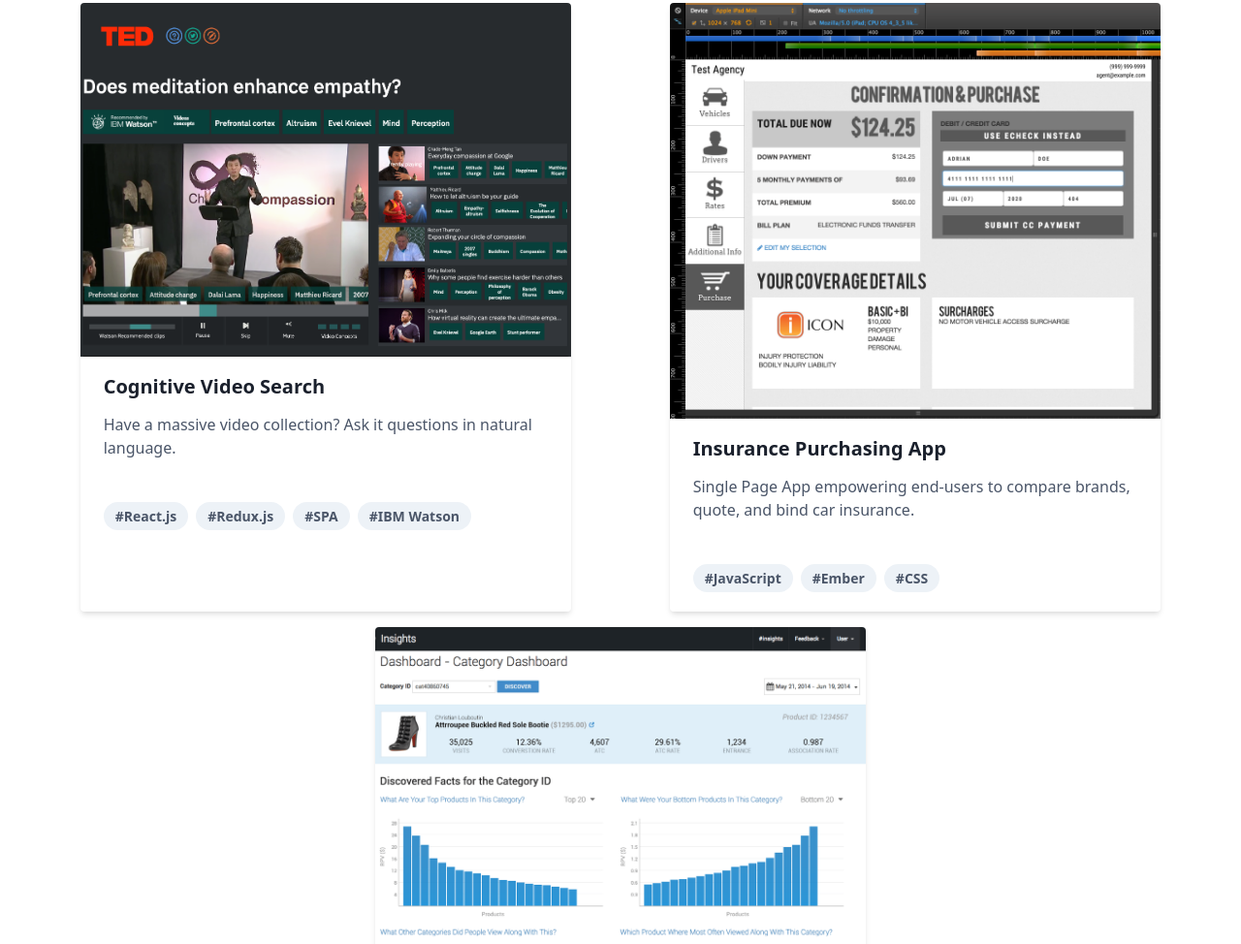
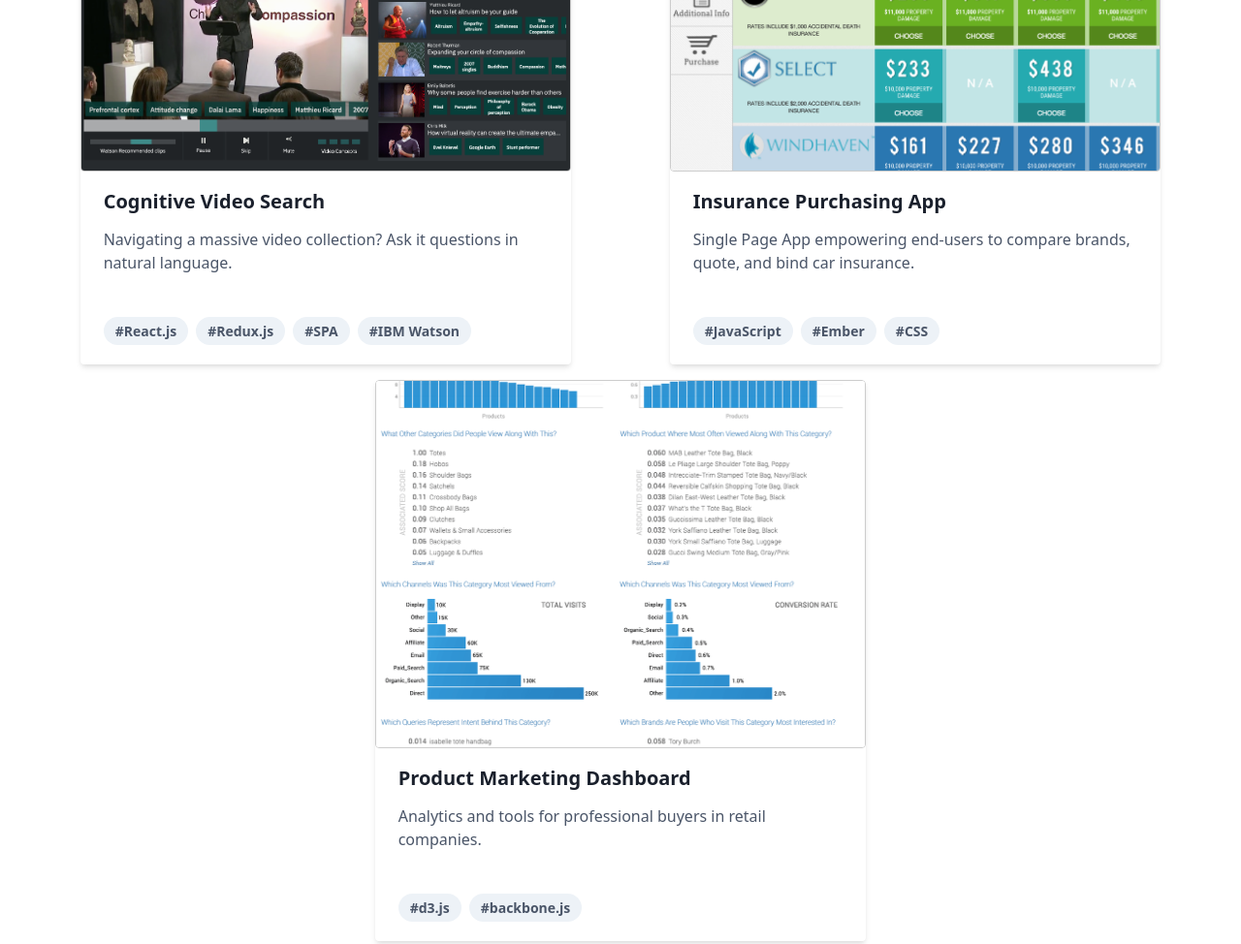
Before and after one commit to monte-hayward/monte-hayward-com, a Gatsby site: page /case-studies in a window 1280 px wide. Shown: the part 1035-2009 px from the top of the page at 97% size. Built offline with nearby package versions, Linux system fonts and the light colour scheme; Gatsby itself is replaced by a stand-in of ours.

Commit message:
WIP: add images, crop, contain or cover. copy writing

```diff
--- a/src/components/case-study-item.js
+++ b/src/components/case-study-item.js
@@ -7,7 +7,10 @@
     <figure className="flex-none md:w-5/12 w-full rounded overflow-hidden shadow md:shadow-md md:mx-1 my-2">
       <Img
         fluid={fluid}
-        fit="sharp.fit.contain"
+        fit="sharp.fit.cover"
+        maxWidth="1040"
+        maxHeight="1040"
+        imgStyle={{ border: `1px solid rgba(205, 205, 205, 1)`, borderRadius: `4px` }}
       />
       <figcaption className="px-6 py-4">
         <div className="font-bold text-xl mb-2">{caption}</div>
--- a/src/pages/case-studies.js
+++ b/src/pages/case-studies.js
@@ -41,7 +41,7 @@
           <CaseStudyItem
             fluid={d.cognitive.childImageSharp.fluid}
             caption="Cognitive Video Search"
-            description="Have a massive video collection? Ask it questions in natural language."
+            description="Navigating a massive video collection? Ask it questions in natural language."
             tags={['React.js', 'Redux.js', 'SPA', 'IBM Watson']}
           />
 
@@ -54,8 +54,8 @@
 
           <CaseStudyItem
             fluid={d.dashboard.childImageSharp.fluid}
-            caption="dashboard"
-            description="stuff described"
+            caption="Product Marketing Dashboard"
+            description="Analytics and tools for professional buyers in retail companies."
             tags={['d3.js', 'backbone.js']}
           />
 
@@ -69,8 +69,8 @@
 export const fluidImage = graphql`
     fragment fluidImage on File {
         childImageSharp {
-            fluid(maxWidth: 1000) {
-                ...GatsbyImageSharpFluid_tracedSVG
+            fluid(maxWidth: 1040, maxHeight: 966, fit: COVER, cropFocus: NORTHWEST) {
+                ...GatsbyImageSharpFluid_withWebp_tracedSVG
                 presentationWidth
             }
         }
@@ -85,14 +85,30 @@
         profileEditor: file(relativePath: {eq: "product-screenshots/profile-editor.png"}) {
             ...fluidImage
         }
-        checkoutIpad: file(relativePath: {eq: "product-screenshots/checkout-ipad.png"}) {
-            ...fluidImage
+        checkoutIpad: file(relativePath: {eq: "product-screenshots/compare-auto.png"}) {
+            childImageSharp {
+                fluid(maxWidth: 1083, maxHeight: 780, fit: COVER, cropFocus: NORTHWEST) {
+                    ...GatsbyImageSharpFluid_withWebp_tracedSVG
+                    presentationWidth
+                }
+            }
         }
+
         cognitive: file(relativePath: {eq: "product-screenshots/cognitive-search-meditation-empathy.png"}) {
-            ...fluidImage
+            childImageSharp {
+                fluid(maxWidth: 1083, maxHeight: 780, fit: COVER, cropFocus: NORTH) {
+                    ...GatsbyImageSharpFluid_withWebp_tracedSVG
+                    presentationWidth
+                }
+            }
         }
         dashboard: file(relativePath: {eq: "product-screenshots/product-marketing-dashboard.png"}) {
-            ...fluidImage
+            childImageSharp {
+                fluid(maxWidth: 1040, maxHeight: 780, fit: COVER, cropFocus: NORTHWEST) {
+                    ...GatsbyImageSharpFluid_withWebp_tracedSVG
+                    presentationWidth
+                }
+            }
         }
     }`;
 
```
Also changed, not shown: src/images/product-screenshots/checkout-auto.png (added), src/images/product-screenshots/compare-auto.png (added).
